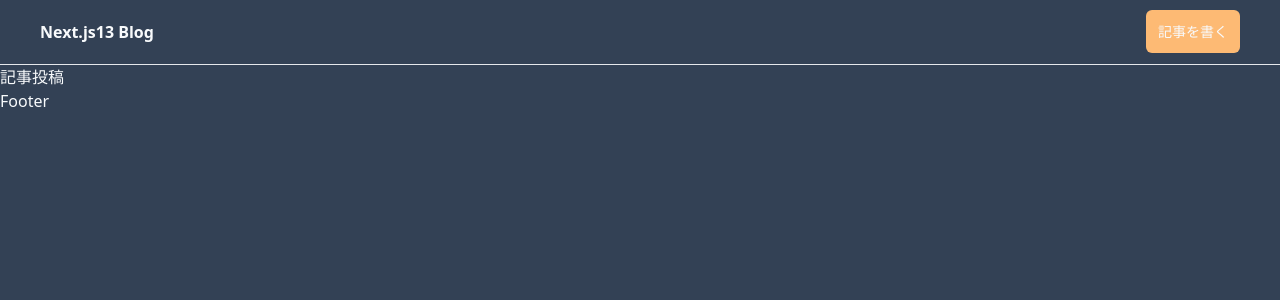
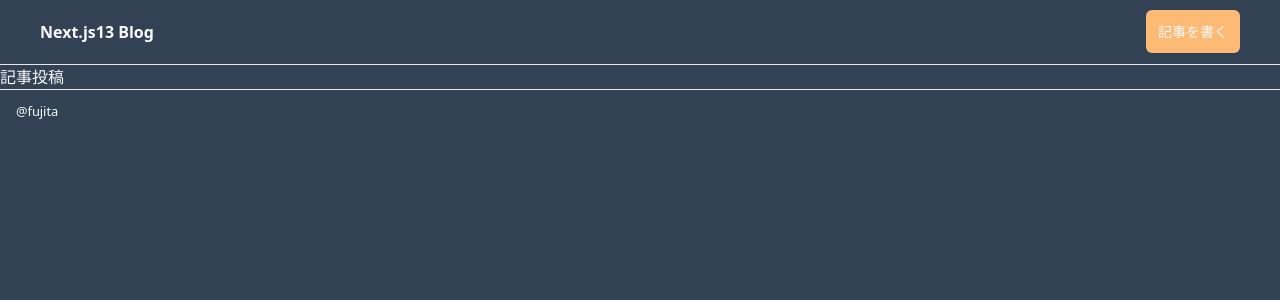
Before and after one commit to sohei-fujita/next-js-app, a Next.js app: page / in a window 1280 px wide. Shown: the top 300 px of the page. Built offline with nearby package versions, Linux system fonts and the light colour scheme.

Commit message:
add footer

```diff
--- /dev/null
+++ b/src/app/Footer.tsx
@@ -0,0 +1,11 @@
+import React from "react";
+
+const Footer = () => {
+  return (
+    <footer className="py-2 px-4 border-t">
+      <small>@fujita</small>
+    </footer>
+  );
+};
+
+export default Footer;
--- a/src/app/layout.tsx
+++ b/src/app/layout.tsx
@@ -2,6 +2,7 @@
 import { Inter } from "next/font/google";
 import "./globals.css";
 import Header from "./Header";
+import Footer from "./Footer";
 
 const inter = Inter({ subsets: ["latin"] });
 
@@ -21,7 +22,7 @@
         <Header />
 
         {children}
-        <footer>Footer</footer>
+        <Footer />
       </body>
     </html>
   );
```
